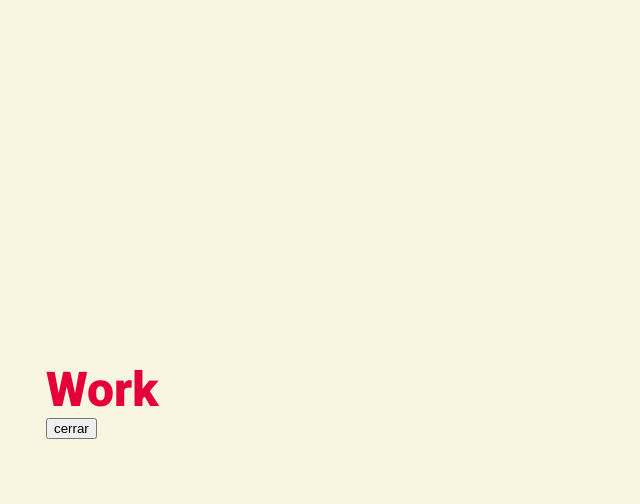
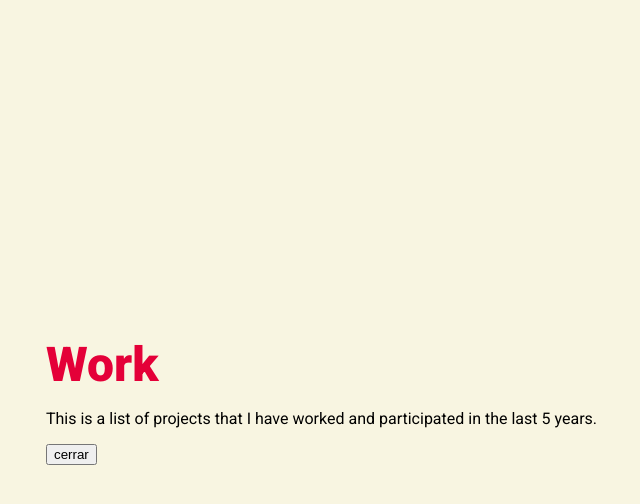
Before and after one commit to andresGon/portfolio-2025-react, a React (Vite) app: page / in a window 1280 px wide. Both pictures are taken after a click on the button "Work". Shown: the top 504 px of the page, without its empty margins (274-914 px from the left). Built offline with nearby package versions, Linux system fonts and the light colour scheme.

Commit message:
antes de i18next

```diff
--- a/src/components/About.jsx
+++ b/src/components/About.jsx
@@ -3,6 +3,7 @@ function About() {
     return(
         <>
             <div className="title-1">About</div>
+            <p className="text-1">This is a timeline of my work experience in the field of web development</p>
         </>
     )
 }
--- a/src/components/Skills.jsx
+++ b/src/components/Skills.jsx
@@ -2,6 +2,7 @@ function Skills() {
     return(
         <>
             <div className="title-1">Skills</div>
+            <p className="text-1">My main skill is web layout, I like to work with styles and structures built from scratch, it is my priority to faithfully transfer the design to web code, for this work I use the adobe suite and I also use css3, html5 and javascript ecma 6 technologies.</p>
         </>
     )
 }
--- a/src/components/Work.jsx
+++ b/src/components/Work.jsx
@@ -2,6 +2,7 @@ function Work() {
     return(
         <>
             <div className="title-1">Work</div>
+            <p className="text-1">This is a list of projects that I have worked and participated in the last 5 years.</p>
         </>
     )
 }
```
